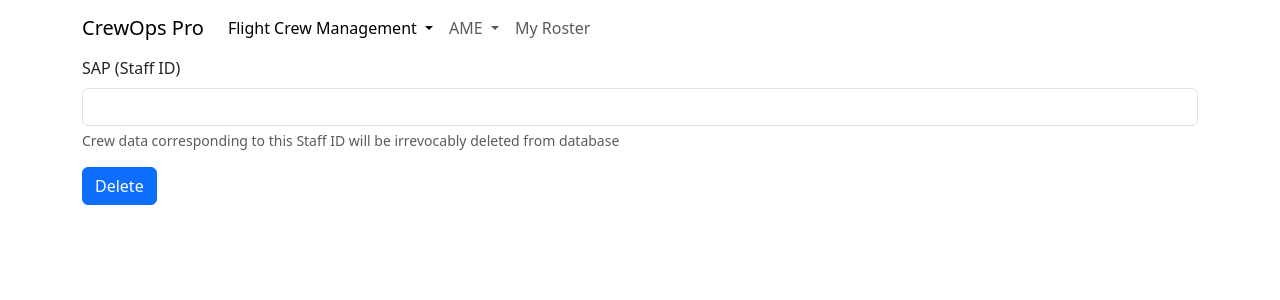
After one commit to kanhasharma07/CrewOps-Pro, a Flask app: page /deleteCrew in a window 1280 px wide. The commit adds this page. Shown: the top 300 px of the page. Run offline with Flask 3, Linux system fonts and the light colour scheme.

Commit message:
Implement delete crew functionality and improve code formatting

```diff
--- a/app.py
+++ b/app.py
@@ -4,56 +4,66 @@ from flask import Flask, url_for, redirect, render_template, request
 
 app = Flask(__name__)
 
-@app.route('/')
-@app.route('/home')
+
+@app.route("/")
+@app.route("/home")
 def home_page():
-    return render_template('home.html')
+    return render_template("home.html")
 
-@app.route('/addCrew', methods = ['GET', 'POST'])
+
+@app.route("/addCrew", methods=["GET", "POST"])
 def addCrew():
-
-    if request.method == 'GET':
-        return render_template('addCrew.html')
+    if request.method == "GET":
+        return render_template("addCrew.html")
     else:
-        receivedFlightCrewData =[
-            request.form['sap'],
-            request.form['fname'],
-            request.form['lname'],
-            request.form['desig'],
-            request.form['mob'],
-            request.form['atpl'],
-            request.form['license'],
-            request.form['medical'],
-            request.form['baseops'],
+        receivedFlightCrewData = [
+            request.form["sap"],
+            request.form["fname"],
+            request.form["lname"],
+            request.form["desig"],
+            request.form["mob"],
+            request.form["atpl"],
+            request.form["license"],
+            request.form["medical"],
+            request.form["baseops"],
             True,
-            request.form['pw']
+            request.form["pw"],
         ]
 
-        FlightCrew.addCrew(receivedFlightCrewData[0],
-                           receivedFlightCrewData[1],
-                           receivedFlightCrewData[2],
-                           receivedFlightCrewData[3],
-                           receivedFlightCrewData[4],
-                           receivedFlightCrewData[5],
-                           receivedFlightCrewData[6],
-                           receivedFlightCrewData[7],
-                           receivedFlightCrewData[8],
-                           receivedFlightCrewData[9],
-                           receivedFlightCrewData[10],
-                           )
+        FlightCrew.addCrew(
+            receivedFlightCrewData[0],
+            receivedFlightCrewData[1],
+            receivedFlightCrewData[2],
+            receivedFlightCrewData[3],
+            receivedFlightCrewData[4],
+            receivedFlightCrewData[5],
+            receivedFlightCrewData[6],
+            receivedFlightCrewData[7],
+            receivedFlightCrewData[8],
+            receivedFlightCrewData[9],
+            receivedFlightCrewData[10],
+        )
+        return render_template("addflightcrewsuccessful.html")
 
 
-        print(receivedFlightCrewData)
-        return render_template('addflightcrewsuccessful.html')
-
-@app.route('/viewCrew')
+@app.route("/viewCrew")
 def viewCrew():
     crewView = FlightCrew.viewCrew()
-    return render_template('viewCrew.html', crewView=crewView)
+    return render_template("viewCrew.html", crewView=crewView)
+
+
+@app.route("/deleteCrew", methods=["GET", "POST"])
+def deleteCrew():
+    if request.method == "GET":
+        return render_template("deleteCrew.html")
+    else:
+        FlightCrew.deleteCrew(sap=request.form["sap"])
+        return render_template("deleteCrewSuccessful.html", sap=request.form["sap"])
+
 
 # @app.route('/test')
 # def test():
-#     return render_template('addflightcrewsuccessful.html')
+#     return render_template('deleteCrew.html')
 
-if __name__=='__main__':
+if __name__ == "__main__":
     app.run(port=8000, debug=True)
--- a/templates/addflightcrewsuccessful.html
+++ b/templates/addflightcrewsuccessful.html
@@ -1,7 +1,7 @@
 {% extends 'base.html' %}
 {%block navbaritem%}active{%endblock%}
 {%block content%}
-<div class="p-5 mb-4 bg-body-tertiary rounded-3">
+<div class="p-5 mb-4 bg-success-subtle rounded-3">
     <div class="container-fluid py-5">
         <h1 class="display-5 fw-bold">Flight Crew Successfully Added</h1>
         <p class="col-md-8 fs-4">You may add more Flight Crew by clicking the button below.</p>
--- a/templates/base.html
+++ b/templates/base.html
@@ -21,15 +21,15 @@
             <div class="collapse navbar-collapse" id="navbarNavDropdown">
                 <ul class="navbar-nav">
                     <li class="nav-item dropdown">
-                        <a class="nav-link dropdown-toggle {% block navbaritem %}{% endblock %}" href="#" role="button" data-bs-toggle="dropdown"
-                            aria-expanded="false">
+                        <a class="nav-link dropdown-toggle {% block navbaritem %}{% endblock %}" href="#" role="button"
+                            data-bs-toggle="dropdown" aria-expanded="false">
                             Flight Crew Management
                         </a>
                         <ul class="dropdown-menu">
                             <li><a class="dropdown-item" href="{{url_for('addCrew')}}">Add Flight Crew</a></li>
                             <li><a class="dropdown-item" href="{{url_for('viewCrew')}}">View Crew List</a></li>
                             <li><a class="dropdown-item" href="#">Update Crew Details</a></li>
-                            <li><a class="dropdown-item" href="#">Delete Crew</a></li>
+                            <li><a class="dropdown-item" href="{{url_for('deleteCrew')}}">Delete Crew</a></li>
                             <li><a class="dropdown-item" href="#">Apply for Leave</a></li>
                         </ul>
                     </li>
--- /dev/null
+++ b/templates/deleteCrew.html
@@ -0,0 +1,17 @@
+{% extends 'base.html'%}
+
+{%block navbaritem%}active{%endblock%}
+
+{%block content%}
+<div class="container">
+    <form action="{{url_for('deleteCrew')}}" method="post">
+        <div class="mb-3">
+            <label for="exampleInputPassword1" class="form-label">SAP (Staff ID)</label>
+            <input type="number" class="form-control" id="sapform" name="sap">
+            <div id="sap" class="form-text">Crew data corresponding to this Staff ID will be irrevocably deleted
+                from database</div>
+        </div>
+        <button type="submit" class="btn btn-primary">Delete</button>
+    </form>
+</div>
+{%endblock%}
```
Also changed, not shown: flight_crew.py (+23 -16 lines), templates/deleteCrewSuccessful.html (added, +14 -0 lines).
